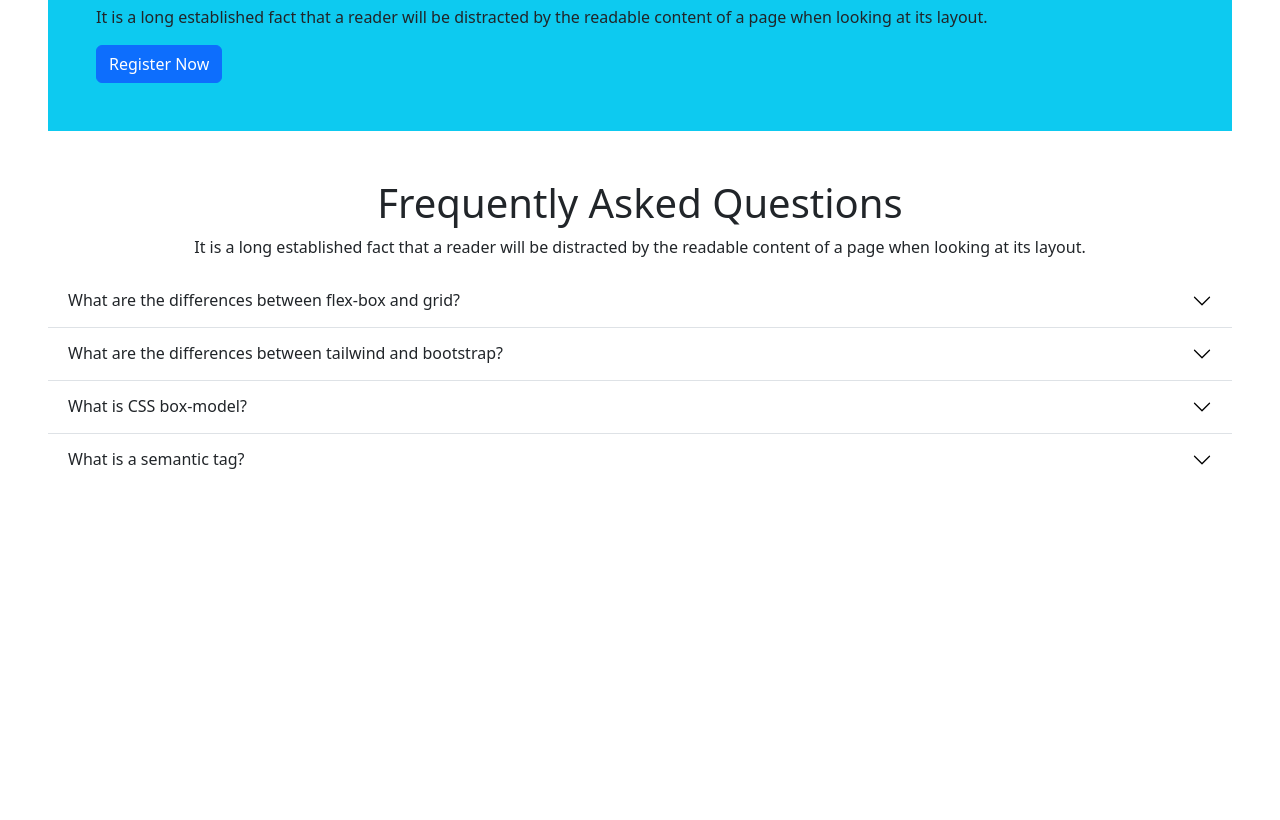
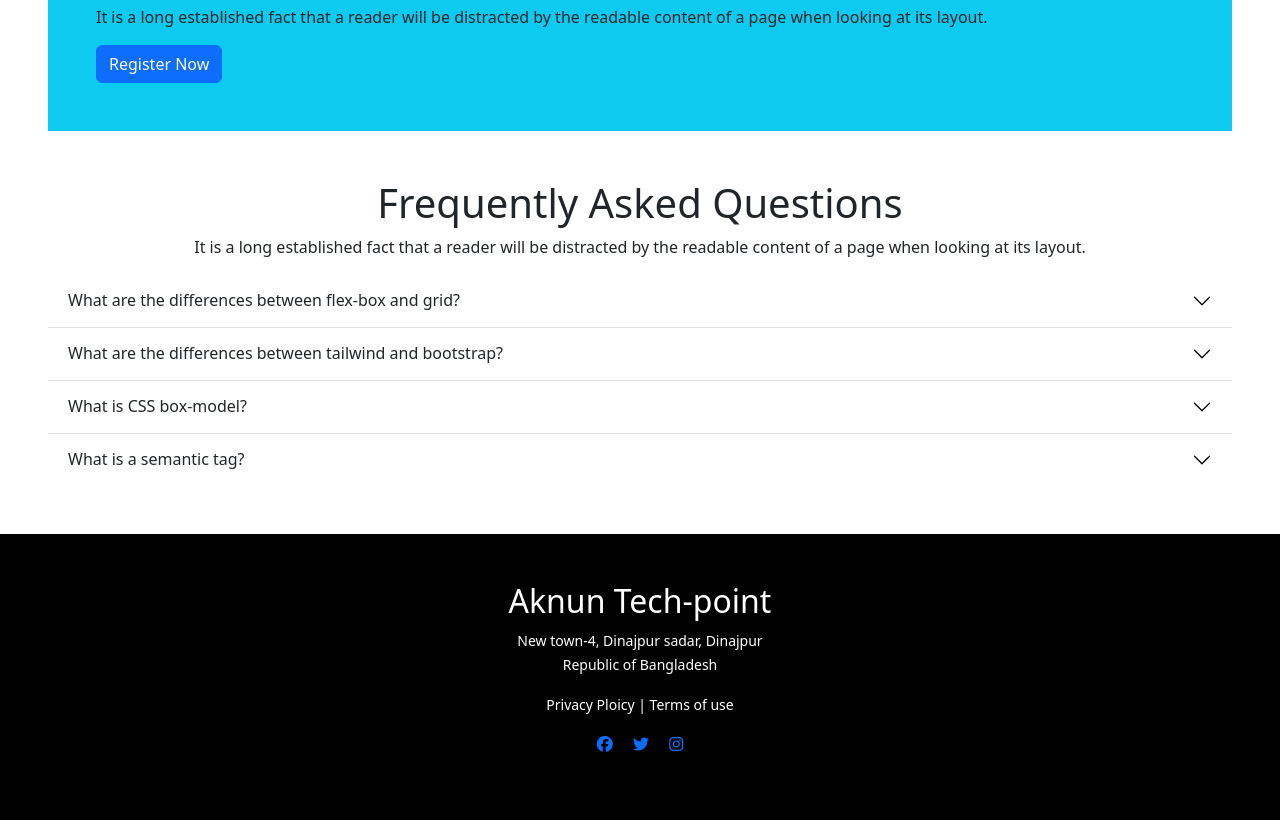
Before and after one commit to programer-akram/aknun-tech-point, a plain HTML site: page index.html in a window 1280 px wide. Shown: the part 1691-2511 px from the top of the page. Before the commit the page ends 2225 px from the top, so only its background shows below. Drawn offline with Linux system fonts and the light colour scheme.

Commit message:
footer portion done

```diff
--- a/index.html
+++ b/index.html
@@ -322,6 +322,17 @@
             </section>
             <!-- accordion section end -->
 
+                    <!-- footer start -->
+                    <footer class="bg-black text-white text-center py-5">
+                        <h2>Aknun Tech-point</h2>
+                        <p><small> New town-4, Dinajpur sadar, Dinajpur <br>Republic of Bangladesh </p>
+                        <p>Privacy Ploicy | Terms of use</small></p>
+                        <p><a class="me-3" href="https://web.facebook.com/"><i class="fa-brands fa-facebook"></i></a>
+                            <a class="me-3" href="https://twitter.com/"><i class="fa-brands fa-twitter"></i></a>
+                            <a me-5 href="https://www.instagram.com/"><i class="fa-brands fa-instagram"></i></a>
+                        </p>
+                    </footer>
+                    <!-- footer end -->
 
 
     </main>
```
